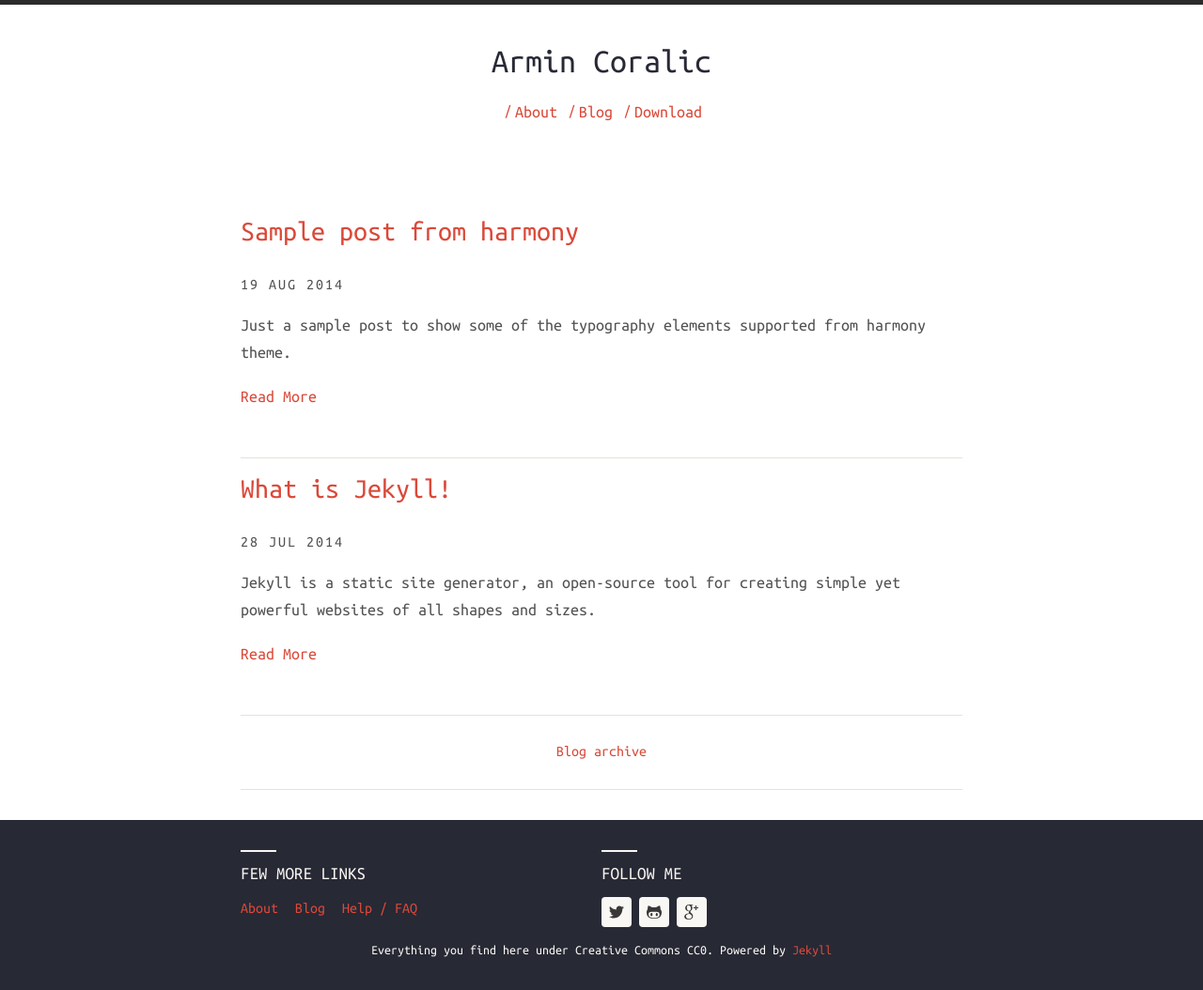
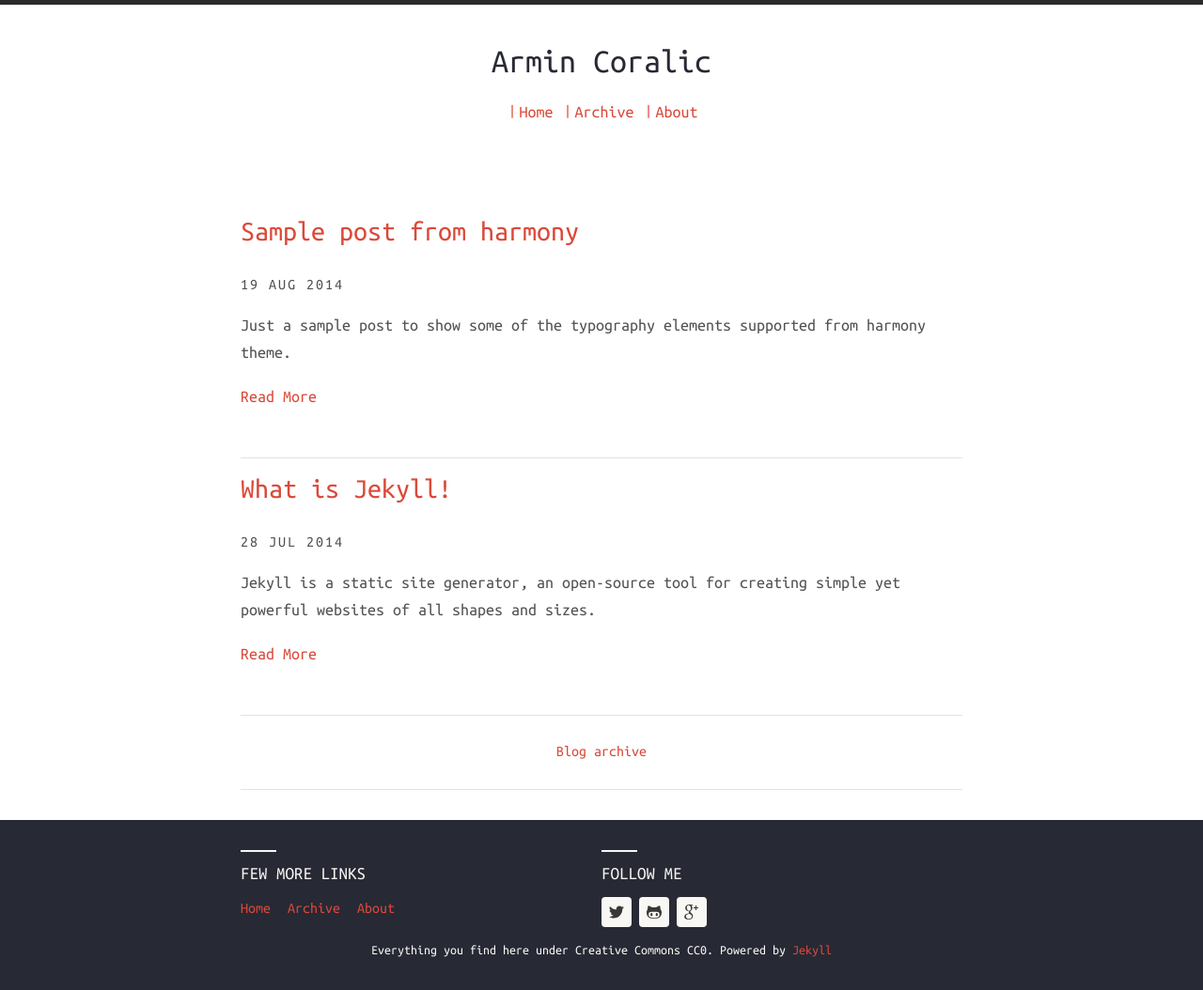
Before and after one commit to arminc/arminc.github.io, a Jekyll site: the page built from index.html, in a window 1280 px wide. Shown: the whole page at 94% size. Built offline with Jekyll 4.4.1, drawn with Linux system fonts in a browser that asks for light colours; nearby versions of some CDN libraries.

Commit message:
removing unwanted links, renaming links, removing unwanted code

```diff
--- a/_config.yml
+++ b/_config.yml
@@ -16,8 +16,6 @@ harmony:
     github: arminc
     twitter: acoralic
     gplus: +103823895018150177843
-  # Toggle disclaimer in footer
-  show_disclaimer: true
 
 # Conversion / Build settings
 markdown:    kramdown
--- a/_includes/footer-links.html
+++ b/_includes/footer-links.html
@@ -1,6 +1,6 @@
 <h6>Few more links</h6>
 <ul class="menu">
+	<li><a href="{{ '/' | prepend: site.baseurl | prepend: site.url }}">Home</a></li>
+    <li><a href="{{ '/archive' | prepend: site.baseurl | prepend: site.url }}">Archive</a></li>
     <li><a href="{{ '/about' | prepend: site.baseurl | prepend: site.url }}">About</a></li>
-    <li><a href="{{ '/blog' | prepend: site.baseurl | prepend: site.url }}">Blog</a></li>
-    <li><a href="{{ '/faq' | prepend: site.baseurl | prepend: site.url }}">Help / FAQ</a></li>
 </ul>
--- a/_includes/footer.html
+++ b/_includes/footer.html
@@ -1,4 +1 @@
-{% if site.harmony.show_disclaimer %}
-	Everything you find here under Creative Commons CC0.
-{% endif %}
-Powered by <a href="http://jekyllrb.com" target="_blank">Jekyll</a>
+Everything you find here under Creative Commons CC0. Powered by <a href="http://jekyllrb.com" target="_blank">Jekyll</a>
--- a/_includes/header-links.html
+++ b/_includes/header-links.html
@@ -1,16 +1,11 @@
 <ul>
 	<li>
-		<a href="{{ '/about' | prepend: site.baseurl | prepend: site.url }}">About</a><span>/</span>
+		<a href="{{ '/' | prepend: site.baseurl | prepend: site.url }}">Home</a><span>|</span>
 	</li>
 	<li>
-		<a href="{{ '/blog' | prepend: site.baseurl | prepend: site.url }}">Blog</a><span>/</span>
+		<a href="{{ '/archive' | prepend: site.baseurl | prepend: site.url }}">Archive</a><span>|</span>
 	</li>
-	{% if site.harmony.social.github %}
 	<li>
-		<a title="{{ site.harmony.social.github }} on Github"
-			href="https://github.com/gayanvirajith/harmony" target="_blank">
-			Download
-		</a><span>/</span>
+		<a href="{{ '/about' | prepend: site.baseurl | prepend: site.url }}">About</a><span>|</span>
 	</li>
-	{% endif %}
 </ul>
--- a/_includes/social.html
+++ b/_includes/social.html
@@ -1,7 +1,6 @@
 <h6>Follow me</h6>
 
 <ul class="social-media">
-
 
     {% if site.harmony.social.twitter %}
     <li>
@@ -19,14 +18,6 @@
     </li>
     {% endif %}
 
-    {% if site.harmony.social.facebook %}
-    <li>
-        <a title="{{ site.harmony.social.facebook }} on Facebook"
-            href="https://facebook.com/{{ site.harmony.social.facebook }}"
-            class="facebook wc-img-replace" target="_blank">Facebook</a>
-    </li>
-    {% endif %}
-
     {% if site.harmony.social.gplus %}
     <li>
         <a title="{{ site.harmony.social.gplus }} on Google Plus"
@@ -34,21 +25,4 @@
             class="google wc-img-replace" target="_blank">Google</a>
     </li>
     {% endif %}
-
-    {% if site.harmony.social.dribble %}
-    <li>
-        <a title="{{ site.harmony.social.dribble }} on Dribble"
-            href="https://dribbble.com/{{ site.harmony.social.dribble }}"
-            class="dribble wc-img-replace" target="_blank">Dribble</a>
-    </li>
-    {% endif %}
-
-    {% if site.harmony.social.pinterest %}
-    <li>
-        <a title="{{ site.harmony.social.pinterest }} on Pinterest"
-            href="https://www.pinterest.com/{{ site.harmony.social.pinterest }}"
-            class="pinterest wc-img-replace" target="_blank">Pinterest</a>
-    </li>
-    {% endif %}
-
 </ul>
```
Also changed, not shown: faq.md (deleted, +0 -13 lines), README.md, archive.md (renamed from blog.md).
